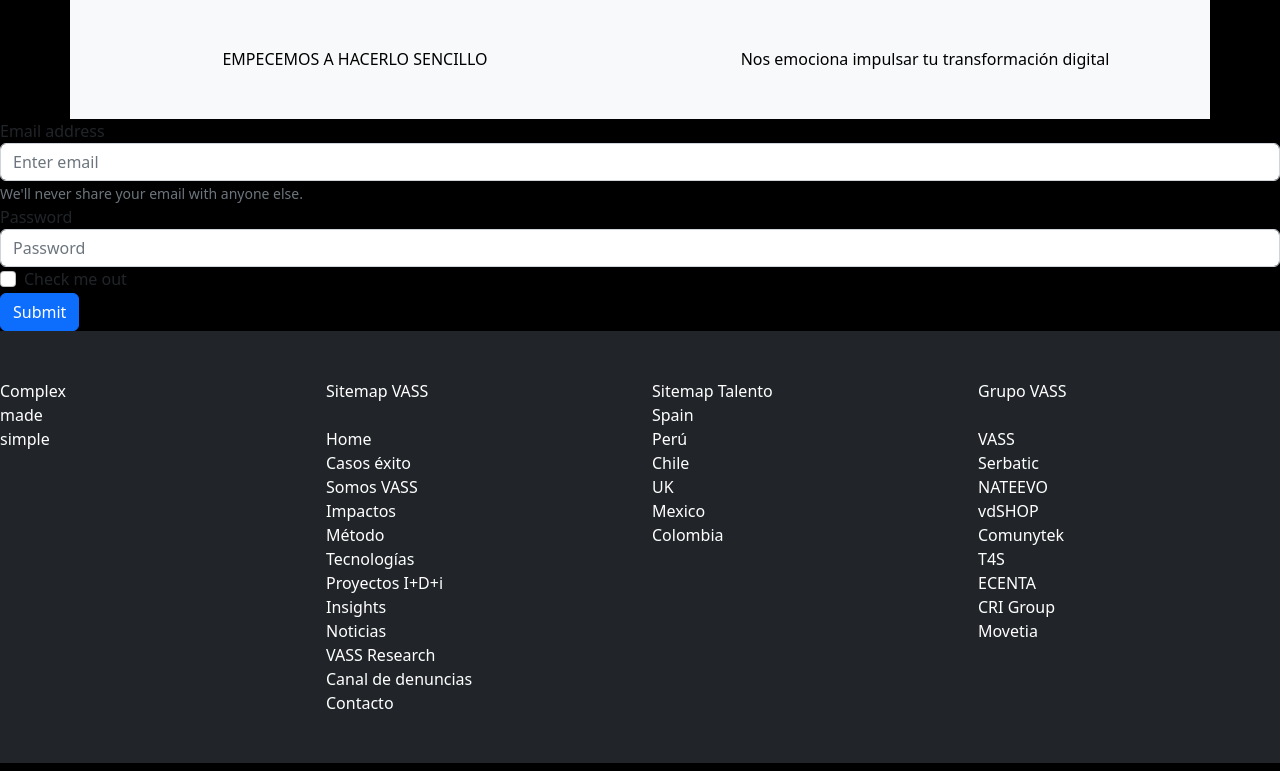
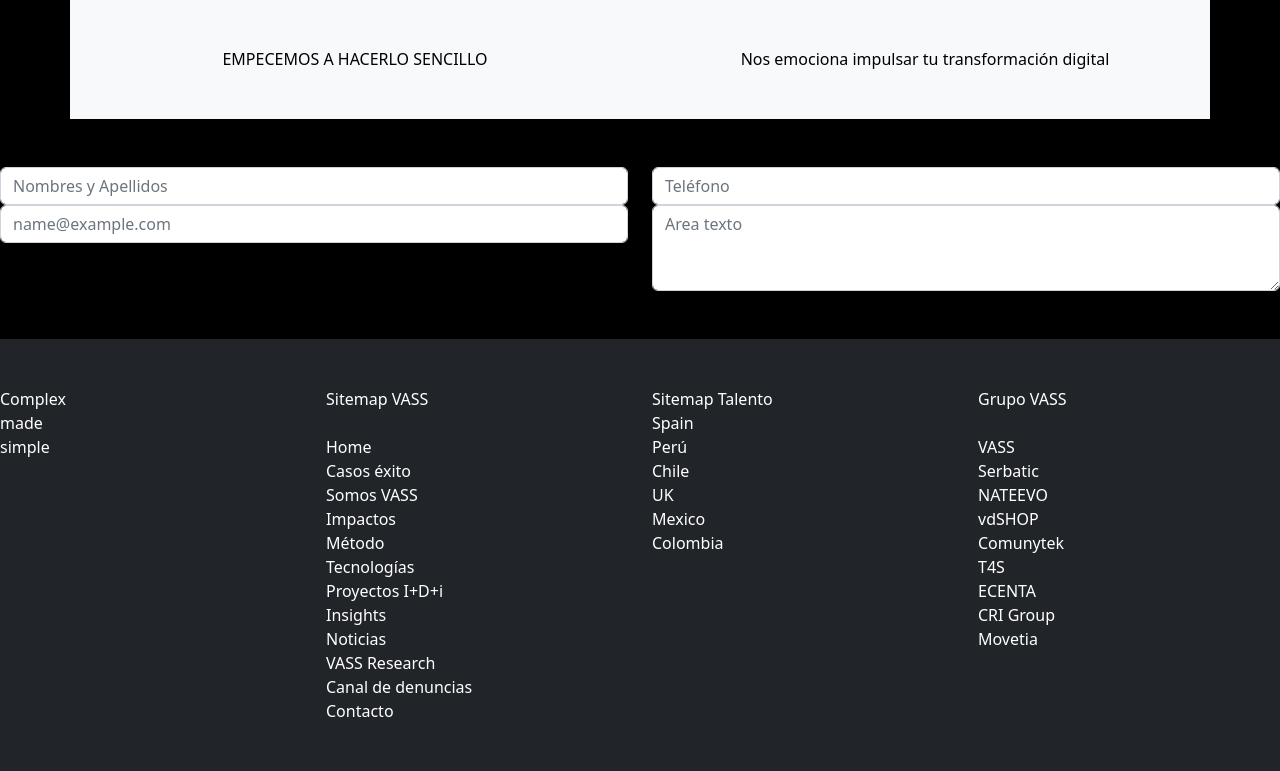
Before and after one commit to daniloq95/LandingV, a website: page index.html in a window 1280 px wide. Shown: the part 105-876 px from the top of the page. Drawn offline with Linux system fonts and the light colour scheme.

Commit message:
Se actualiza

```diff
--- a/index.html
+++ b/index.html
@@ -29,21 +29,25 @@
       </div>
       <!--Formulario->      <!-->
 
-        <form>
-            <div class="form-group">
-              <label for="exampleInputEmail1 color-light">Email address</label>
-              <input type="email" class="form-control" id="exampleInputEmail1" aria-describedby="emailHelp" placeholder="Enter email">
-              <small id="emailHelp" class="form-text text-muted">We'll never share your email with anyone else.</small>
+
+
+        <form class="pt-5 pb-5" action="/contacto/#wpcf7-f4257-o1" method="post" class="wpcf7-form init" novalidate="novalidate" data-status="init">
+            <div class="row">
+              <div class="col">
+                <input type="text" class="form-control" placeholder="Nombres y Apellidos">
+              </div>
+              <div class="col">
+                <input type="text" class="form-control" placeholder="Teléfono">
+              </div>
             </div>
-            <div class="form-group">
-              <label for="exampleInputPassword1">Password</label>
-              <input type="password" class="form-control" id="exampleInputPassword1" placeholder="Password">
+            <div class="row">
+                <div class="col">
+                    <input type="email" class="form-control" id="exampleFormControlInput1" placeholder="name@example.com">
+                  </div>
+                  <div class="col">
+                    <textarea class="form-control" id="exampleFormControlTextarea1" rows="3" placeholder="Area texto"></textarea>
+                  </div>
             </div>
-            <div class="form-check">
-              <input type="checkbox" class="form-check-input" id="exampleCheck1">
-              <label class="form-check-label" for="exampleCheck1">Check me out</label>
-            </div>
-            <button type="submit" class="btn btn-primary">Submit</button>
           </form>
 
     <!--FOOTER->      <!-->
```
